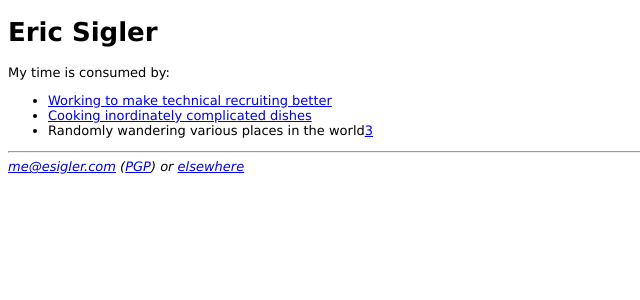
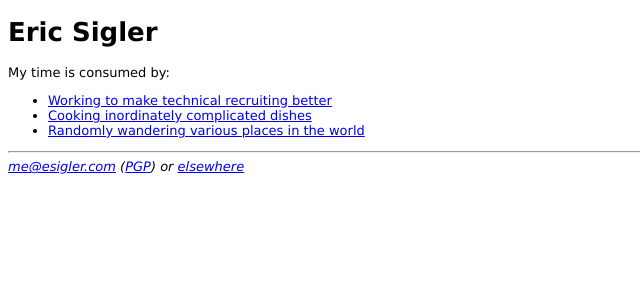
Before and after one commit to esigler/esigler.com, a Jekyll site: the page built from index.markdown, in a window 1280 px wide. Shown: the top 300 px of the page, without its empty margins (0-640 px from the left). Built offline with Jekyll 4.4.1, drawn with Linux system fonts in a browser that asks for light colours.

Commit message:
Helps to actually use Markdown syntax

```diff
--- a/index.markdown
+++ b/index.markdown
@@ -7,7 +7,7 @@ My time is consumed by:
 
 * [Working to make technical recruiting better][1]
 * [Cooking inordinately complicated dishes][2]
-* Randomly wandering various places in the world[3]
+* [Randomly wandering various places in the world][3]
 
 [1]: http://www.whitetruffle.com
 [2]: /2012/04/17/cupcake-plants/
```
